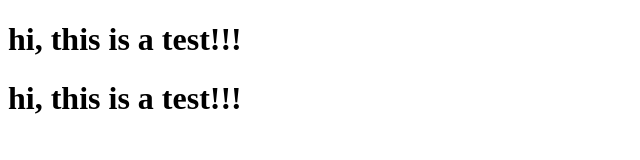
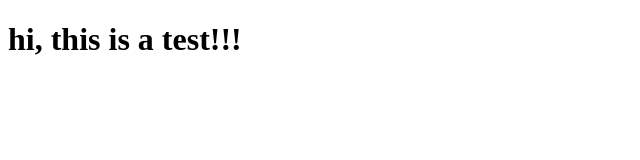
Before and after one commit to Arjen-Win/Arjen-Win.github.io, a plain HTML site: page index.html in a window 1280 px wide. Shown: the whole page, without its empty margins (0-640 px from the left). Drawn offline with Linux system fonts and the light colour scheme.

Commit message:
only 1 h1

```diff
--- a/index.html
+++ b/index.html
@@ -8,7 +8,6 @@
 </head>
 <body>
     <h1>hi, this is a test!!!</h1>
-    <h1>hi, this is a test!!!</h1>
 
 </body>
 </html>
```
